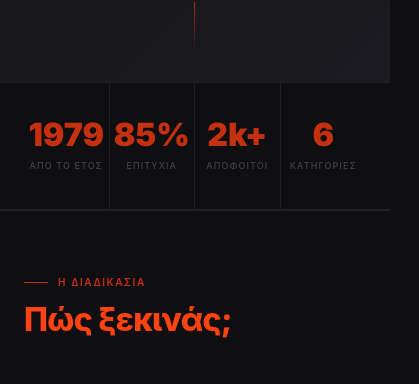
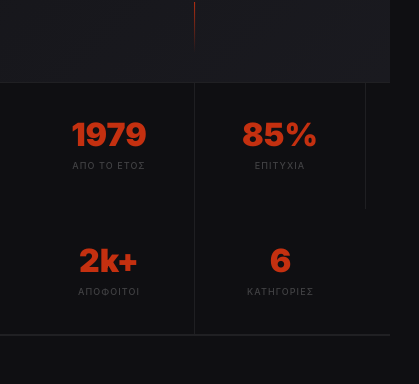
Before and after one commit to bmanologlou/dc26-next, a Next.js app: page / in a window 390 px wide. Shown: the part 762-1146 px from the top of the page, 419 px wide, since content can reach past the window. Built offline with nearby package versions, Linux system fonts and the light colour scheme.

Commit message:
Fix overflow: html overflow-x hidden, Stats 2-col mobile

```diff
--- a/app/components/Stats.tsx
+++ b/app/components/Stats.tsx
@@ -22,7 +22,7 @@ export default function Stats() {
       <div style={{
         display: 'grid', gridTemplateColumns: 'repeat(4, 1fr)',
         maxWidth: '1440px', margin: '0 auto',
-      }}>
+      }} className='stats-grid'>
         {stats.map((stat, i) => (
           <motion.div key={i}
             initial={{ opacity: 0, y: 20 }}
@@ -47,6 +47,11 @@ export default function Stats() {
           </motion.div>
         ))}
       </div>
+      <style>{`
+        @media (max-width: 600px) {
+          .stats-grid { grid-template-columns: repeat(2, 1fr) !important; }
+        }
+      `}</style>
     </section>
   )
 }
--- a/app/globals.css
+++ b/app/globals.css
@@ -16,13 +16,12 @@
 }
 
 *, *::before, *::after { box-sizing: border-box; margin: 0; padding: 0; }
-html { scroll-behavior: smooth; }
+html { scroll-behavior: smooth; overflow-x: hidden; }
 body {
   font-family: var(--font-base);
   background-color: #0f0f12;
   color: var(--color-light);
   -webkit-font-smoothing: antialiased;
   overflow-x: hidden;
-  max-width: 100vw;
 }
 ::selection { background: var(--color-red); color: var(--color-light); }
```
